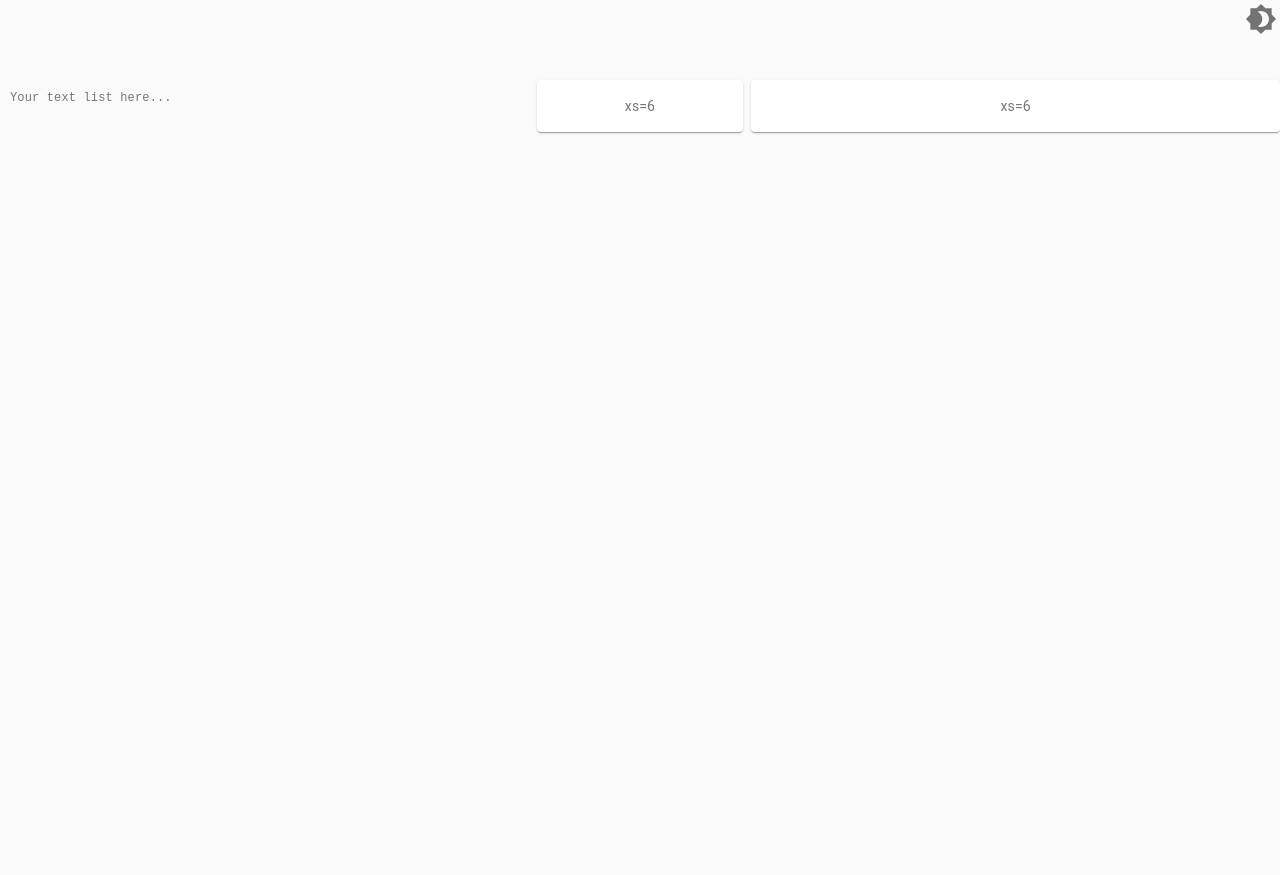
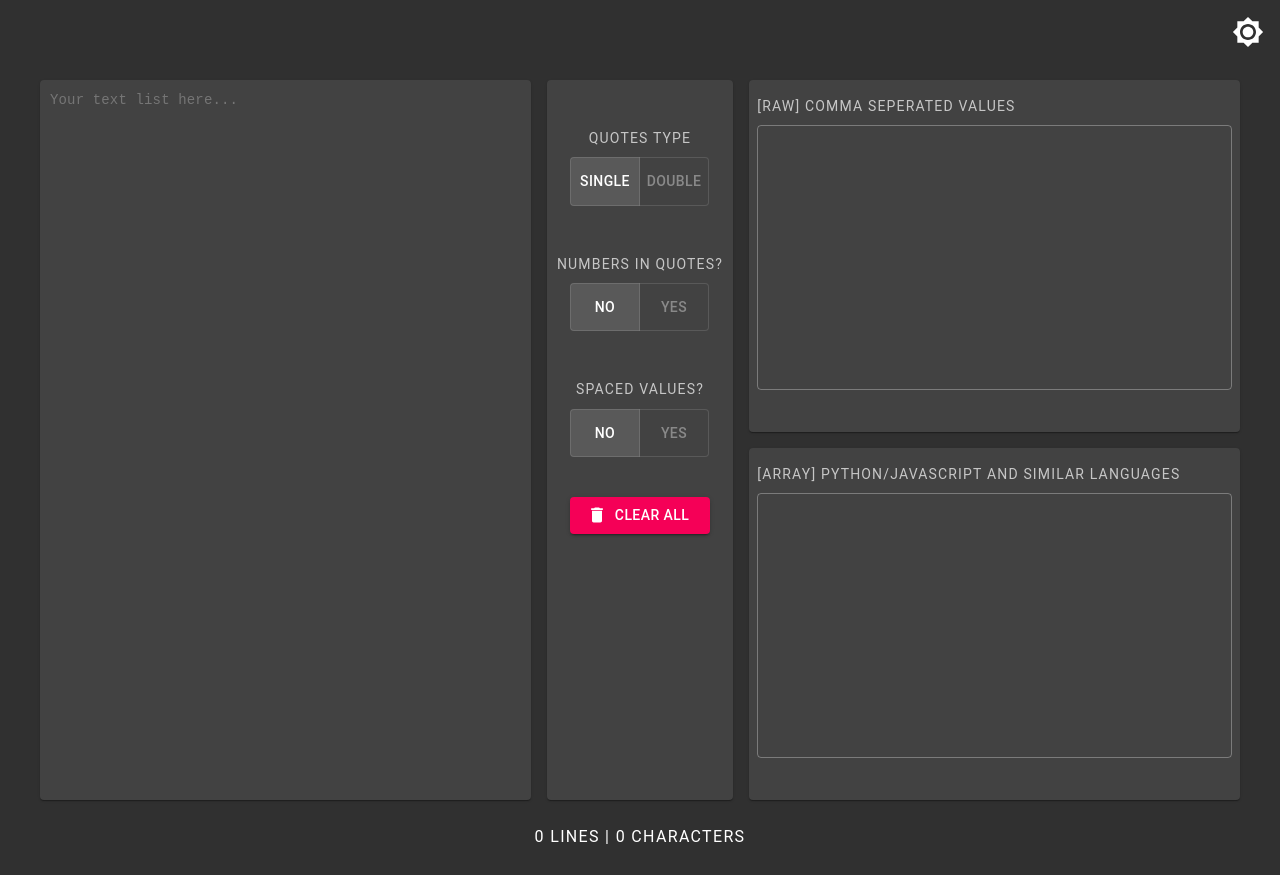
Before and after one commit to moe9195/parser, a React (Create React App) app: page / in a window 1280 px wide. Before the commit the page ends 800 px from the top, so only its background shows below. Built offline with nearby package versions, Linux system fonts and the light colour scheme.

Commit message:
Added components for the main app and most of the functionality.

```diff
--- a/package.json
+++ b/package.json
@@ -5,9 +5,11 @@
   "dependencies": {
     "@material-ui/core": "^4.11.4",
     "@material-ui/icons": "^4.11.2",
+    "@material-ui/lab": "^4.0.0-alpha.58",
     "@testing-library/jest-dom": "^5.11.4",
     "@testing-library/react": "^11.1.0",
     "@testing-library/user-event": "^12.1.10",
+    "prism-react-renderer": "^1.2.1",
     "prismjs": "^1.24.0",
     "react": "^17.0.2",
     "react-dom": "^17.0.2",
--- a/src/App.js
+++ b/src/App.js
@@ -20,7 +20,7 @@ const useStyles = makeStyles((theme) => ({
 
 function App() {
   const classes = useStyles()
-  const [darkMode, setDarkMode] = useState(false);
+  const [darkMode, setDarkMode] = useState(true);
 
   const theme = createMuiTheme({
     palette: {
--- a/src/Components/DarkModeToggle.js
+++ b/src/Components/DarkModeToggle.js
@@ -9,15 +9,10 @@ import {
 
 
 const useStyles = makeStyles((theme) => ({
-  root: {
-    display: 'flex',
-    justifyContent: 'center',
-    alignContent: 'center',
-    flexDirection: 'row',
-  },
   iconButton: {
     position: 'fixed',
     right: 0,
+    padding: theme.spacing(2),
   },
 }))
 
--- a/src/Components/InputField.js
+++ b/src/Components/InputField.js
@@ -3,22 +3,55 @@ import Editor from 'react-simple-code-editor';
 import { highlight, languages } from 'prismjs/components/prism-core';
 import 'prismjs/components/prism-clike';
 import 'prismjs/components/prism-javascript';
+import {
+  makeStyles,
+} from '@material-ui/core';
 
-const InputField = () => {
-  const [code, setCode] = useState('');
+
+const useStyles = makeStyles((theme) => ({
+  root: {
+  },
+  containerArea: {
+    tabSize: '4ch',
+    maxHeight: '400px',
+    overflow: 'auto',
+    margin: '1.67em 0',
+  },
+}))
+
+const countLines = input => input === "" ? 0 : input.split(/\r\n|\r|\n/).length
+const countCharacters = input => input.length
+
+const InputField = ({ setCount, input, setInput }) => {
+  const classes = useStyles();
+
+  const updateValues = (input) => {
+    setInput(input);
+    setCount(
+      {
+        lines: countLines(input),
+        characters: countCharacters(input),
+      }
+    );
+  }
 
   return (
+    <div className={classes.root}>
       <Editor
-      value={code}
-      onValueChange={code => setCode(code)}
-      highlight={code => highlight(code, languages.js)}
+        value={input}
+        onValueChange={input => updateValues(input)}
+        highlight={input => highlight(input, languages.js)}
         placeholder="Your text list here..."
         padding={10}
         style={{
           fontFamily: '"Fira code", "Fira Mono", monospace',
-        fontSize: 12,
+          border: 'hidden',
+          fontSize: 14,
+          overflow: 'auto',
+          height: '720px',
         }}
       />
+    </div>
   );
 }
 
--- /dev/null
+++ b/src/Components/ParsedArea.js
@@ -0,0 +1,79 @@
+import React, { useState } from 'react';
+import 'prismjs/components/prism-clike';
+import 'prismjs/components/prism-javascript';
+import {
+  makeStyles,
+  Typography,
+  TextField
+} from '@material-ui/core';
+
+const languageData = {
+  csv: {
+    title: '[raw] comma seperated values'
+  },
+  arr: {
+    title: '[array] Python/Javascript and similar languages'
+  }
+}
+
+const useStyles = makeStyles((theme) => ({
+  root: {
+  },
+  textField: {
+    width: '100%',
+    overflow: 'auto',
+    fontSize: '14px',
+    fontFamily: '"Fira code", "Fira Mono", monospace',
+  },
+  description: {
+    fontSize: '14px'
+  }
+}))
+
+const isNumeric = n => !isNaN(parseFloat(n)) && isFinite(n);
+
+const toCSV = (str, space) => space === "true" ? str.split("\n").join(', ') : str.split("\n")
+
+const toArray = (str, numInQuotes, doubleQuote, space) => {
+  if (str === "") return ""
+  const arr = str.split("\n");
+  const last = arr.pop();
+  let parsed = '[';
+  arr.forEach((n) => {
+    let val = isNumeric(n) && (numInQuotes === "false") ? parseFloat(n) : doubleQuote === "true" ? `"${n}"` : `'${n}'`
+    if (space == "true") {
+      parsed += `${val}, `
+    } else {
+      parsed += `${val},`
+    }
+
+  })
+  parsed += `${isNumeric(last) && (numInQuotes === "false") ? parseFloat(last) : doubleQuote === "true" ? `"${last}"` : `'${last}'`}]`;
+
+  return parsed
+}
+
+
+const ParsedArea = ({ input, language, numInQuotes, doubleQuote, space }) => {
+  const classes = useStyles();
+
+  return (
+    <div className={classes.root}>
+      <Typography variant="overline" className={classes.description}>
+        {languageData[language]['title']}
+      </Typography>
+      <TextField
+          className={classes.textField}
+          multiline
+          disabled
+          rows={12}
+          rowsMax={12}
+          value={language === 'csv' ? toCSV(input, space) : toArray(input, numInQuotes, doubleQuote, space) }
+          variant="outlined"
+        />
+    </div>
+  );
+}
+
+
+export default ParsedArea;
--- /dev/null
+++ b/src/Components/Settings.js
@@ -0,0 +1,109 @@
+import React, { useState } from 'react';
+import DeleteIcon from '@material-ui/icons/Delete';
+import {
+  makeStyles,
+  Typography,
+  Button
+} from '@material-ui/core';
+import {
+  ToggleButton,
+  ToggleButtonGroup
+} from '@material-ui/lab';
+
+
+
+const useStyles = makeStyles((theme) => ({
+  root: {
+    height: '40%',
+    paddingTop: theme.spacing(5),
+    alignItems: 'center',
+    display: 'flex',
+    flexDirection: 'column',
+  },
+  buttonGroup: {
+    display: 'flex',
+    width: '75%',
+    marginBottom: theme.spacing(5)
+  },
+  button: {
+    width: '50%'
+  },
+  description: {
+    fontSize: '14px'
+  },
+  deleteButton: {
+    width: '75%'
+  }
+}))
+
+const Settings = ({ numInQuotes, setNumInQuotes, doubleQuote, setDoubleQuote, space, setSpace, resetData }) => {
+  const classes = useStyles();
+
+  const handleNumInQuotes = (event, newNumInQuotes) => {
+    setNumInQuotes(newNumInQuotes);
+  };
+
+  const handleDoubleQuote = (event, newDoubleQuote) => {
+    setDoubleQuote(newDoubleQuote);
+  };
+
+  const handleSpace = (event, newSpace) => {
+    setSpace(newSpace);
+  };
+
+  return (
+    <div className={classes.root}>
+      <Typography variant="overline" className={classes.description}>
+        quotes type
+      </Typography>
+      <ToggleButtonGroup className={classes.buttonGroup}
+        value={doubleQuote}
+        exclusive
+        onChange={handleDoubleQuote}
+        aria-label="number in quotes selector buttons"
+      >
+        <ToggleButton className={classes.button} value="false">Single</ToggleButton>
+        <ToggleButton className={classes.button} value="true">Double</ToggleButton>
+      </ToggleButtonGroup>
+
+      <Typography variant="overline" className={classes.description}>
+        numbers in quotes?
+      </Typography>
+      <ToggleButtonGroup className={classes.buttonGroup}
+        value={numInQuotes}
+        exclusive
+        onChange={handleNumInQuotes}
+        aria-label="quote type selector buttons"
+      >
+        <ToggleButton className={classes.button} value="false">No</ToggleButton>
+        <ToggleButton className={classes.button} value="true">Yes</ToggleButton>
+      </ToggleButtonGroup>
+
+      <Typography variant="overline" className={classes.description}>
+        spaced values?
+      </Typography>
+      <ToggleButtonGroup className={classes.buttonGroup}
+        value={space}
+        exclusive
+        onChange={handleSpace}
+        aria-label="space selector buttons"
+      >
+        <ToggleButton className={classes.button} value="false">No</ToggleButton>
+        <ToggleButton className={classes.button} value="true">Yes</ToggleButton>
+      </ToggleButtonGroup>
+
+      <Button
+        variant="contained"
+        color="secondary"
+        className={classes.deleteButton}
+        startIcon={<DeleteIcon />}
+        onClick={() => resetData()}
+      >
+        clear all
+      </Button>
+    </div>
+  );
+}
+
+
+export default Settings;
--- a/src/Components/Window.js
+++ b/src/Components/Window.js
@@ -1,10 +1,13 @@
 
 import React, { useState } from 'react';
 import InputField from './InputField'
+import ParsedArea from './ParsedArea'
+import Settings from './Settings'
 import {
   makeStyles,
   Grid,
   Paper,
+  Typography
 } from '@material-ui/core';
 
 
@@ -12,36 +15,98 @@ const useStyles = makeStyles((theme) => ({
   root: {
     flexGrow: 1,
     paddingTop: theme.spacing(10),
+    marginRight: theme.spacing(5),
+    marginLeft: theme.spacing(5),
   },
-  paper: {
-    padding: theme.spacing(2),
-    textAlign: 'center',
+  column: {
+    margin: theme.spacing(0),
     color: theme.palette.text.secondary,
+    height: '720px'
   },
   iconButton: {
     position: 'fixed',
     right: 0,
   },
+  counter: {
+    display: 'flex',
+    justifyContent: 'center',
+    padding: theme.spacing(2),
+    fontSize: '16px'
+  },
+  result: {
+    marginBottom: theme.spacing(2),
+    padding: theme.spacing(1),
+    color: theme.palette.text.secondary,
+    height: '50%'
+  }
 }))
 
 
 const Window = ({ }) => {
   const classes = useStyles();
+  const [numInQuotes, setNumInQuotes] = useState('false');
+  const [doubleQuote, setDoubleQuote] = useState('false');
+  const [space, setSpace] = useState('false');
+  const [input, setInput] = useState('');
+  const [count, setCount] = useState({
+    lines: 0,
+    characters: 0,
+  });
 
+  const resetData = () => {
+    setInput('');
+    setCount(
+      {
+        lines: 0,
+        characters: 0,
+      }
+    );
+  }
 
   return (
     <div className={classes.root}>
-      <Grid container spacing={1}>
+      <Grid container spacing={2}>
         <Grid item xs={5}>
-          <InputField />
+          <Paper className={classes.column}>
+            <InputField
+              setCount={setCount}
+              input={input}
+              setInput={setInput}
+            />
+          </Paper>
         </Grid>
         <Grid item xs={2}>
-          <Paper className={classes.paper}>xs=6</Paper>
+          <Paper className={classes.column}>
+            <Settings
+              numInQuotes={numInQuotes}
+              setNumInQuotes={setNumInQuotes}
+              doubleQuote={doubleQuote}
+              setDoubleQuote={setDoubleQuote}
+              space={space}
+              setSpace={setSpace}
+              resetData={resetData}
+            />
+          </Paper>
         </Grid>
-        <Grid item xs={5}>
-          <Paper className={classes.paper}>xs=6</Paper>
+        <Grid className={classes.column} item xs={5}>
+          {
+            ['csv', 'arr'].map((language) => (
+              <Paper className={classes.result}>
+                <ParsedArea
+                  input={input}
+                  language={language}
+                  numInQuotes={numInQuotes}
+                  doubleQuote={doubleQuote}
+                  space={space}
+                  />
+              </Paper>
+            ))
+          }
         </Grid>
       </Grid>
+      <Typography variant="overline" className={classes.counter}>
+        {count['lines']} lines | {count['characters']} characters
+      </Typography>
     </div>
 
   );
--- a/src/Styles/App.css
+++ b/src/Styles/App.css
@@ -0,0 +1,3 @@
+textarea {
+  outline: 0;
+}
--- a/src/Styles/index.css
+++ b/src/Styles/index.css
@@ -11,3 +11,16 @@ code {
   font-family: source-code-pro, Menlo, Monaco, Consolas, 'Courier New',
     monospace;
 }
+
+::-webkit-scrollbar {
+  width: 0.5em;
+}
+
+::-webkit-scrollbar-track {
+  -webkit-box-shadow: inset 0 0 6px rgba(0,0,0,0.3);
+}
+
+::-webkit-scrollbar-thumb {
+  background-color: darkgrey;
+  outline: 1px solid slategrey;
+}
```
Also changed, not shown: src/Components/Test.js (deleted, +0 -37 lines). Lines whose indentation alone changed are shown as unchanged.
